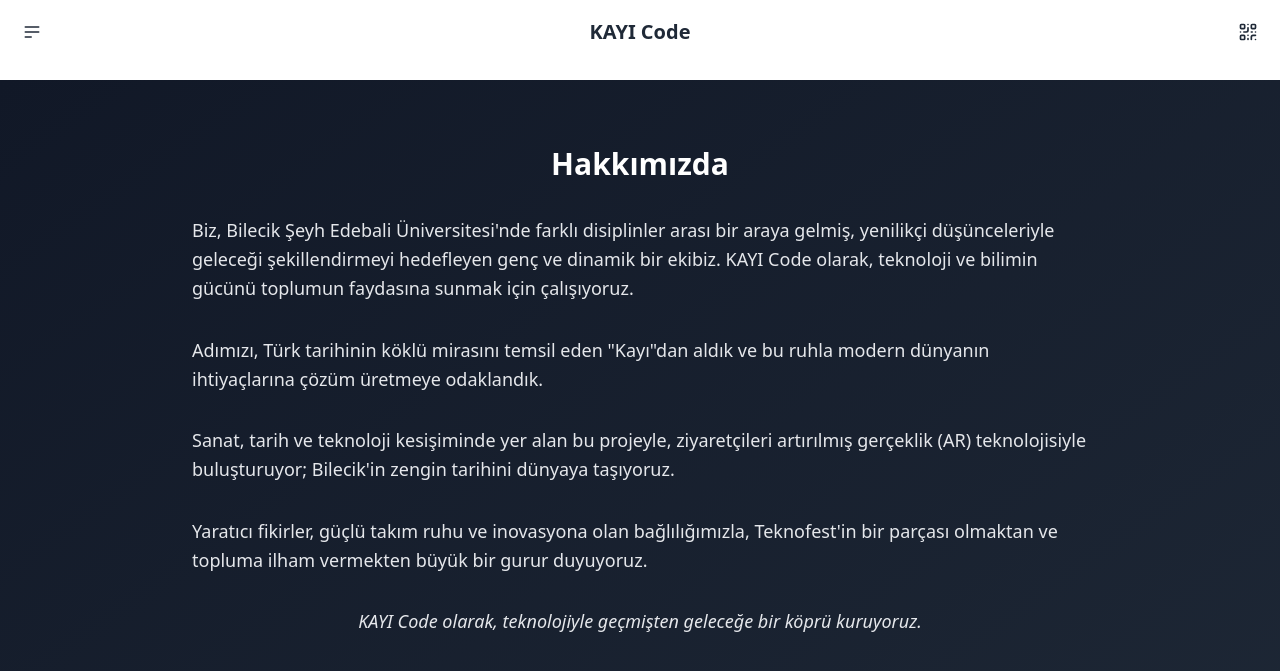
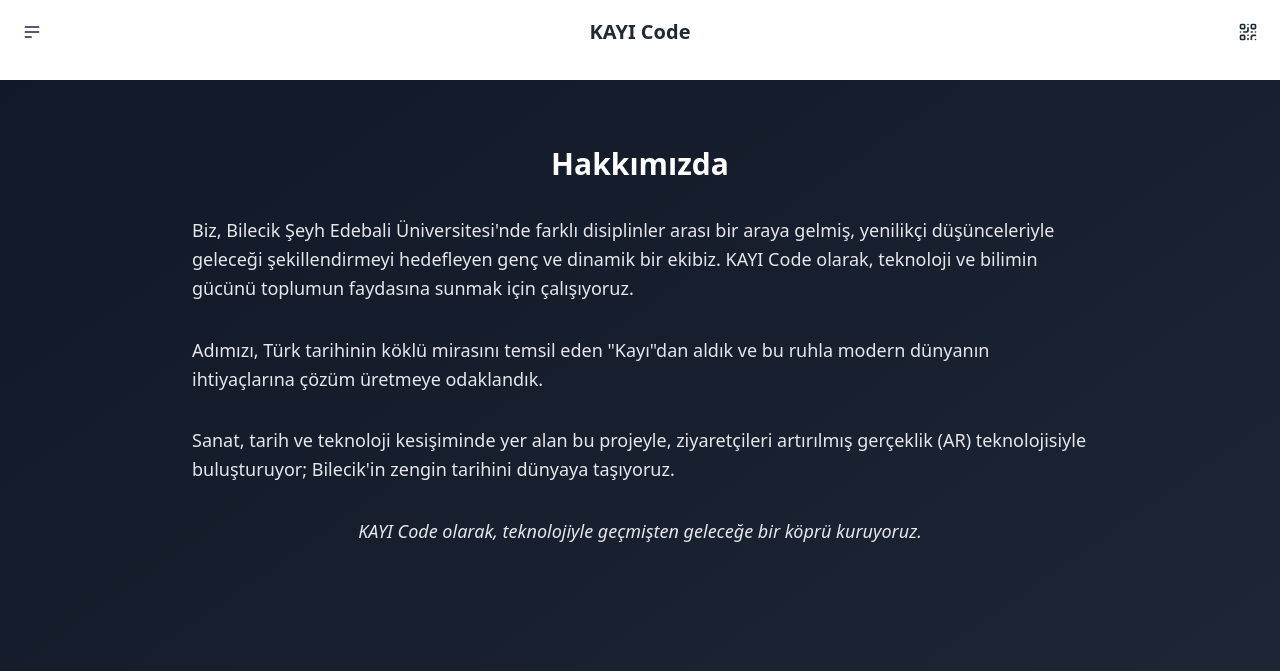
Before and after one commit to KAYICODE/kayicode.github.io, a Jekyll site: the page built from hakkimizda.html, in a window 1280 px wide and 900 px high. Shown: the top 671 px of the window. Built offline with Jekyll 4.4.1, drawn with Linux system fonts in a browser that asks for light colours; nearby versions of some CDN libraries.

```diff
--- a/hakkimizda.html
+++ b/hakkimizda.html
@@ -20,10 +20,6 @@ title: Hakkımızda
                 Sanat, tarih ve teknoloji kesişiminde yer alan bu projeyle, ziyaretçileri artırılmış gerçeklik (AR)
                 teknolojisiyle buluşturuyor; Bilecik'in zengin tarihini dünyaya taşıyoruz.
             </p>
-            <p class="text-gray-200 text-lg leading-relaxed">
-                Yaratıcı fikirler, güçlü takım ruhu ve inovasyona olan bağlılığımızla, Teknofest'in bir parçası olmaktan
-                ve topluma ilham vermekten büyük bir gurur duyuyoruz.
-            </p>
             <p class="text-gray-200 text-lg leading-relaxed italic text-center mt-12">
                 KAYI Code olarak, teknolojiyle geçmişten geleceğe bir köprü kuruyoruz.
             </p>
```
Also changed, not shown: _authors/nur.md (+3 -2 lines).
